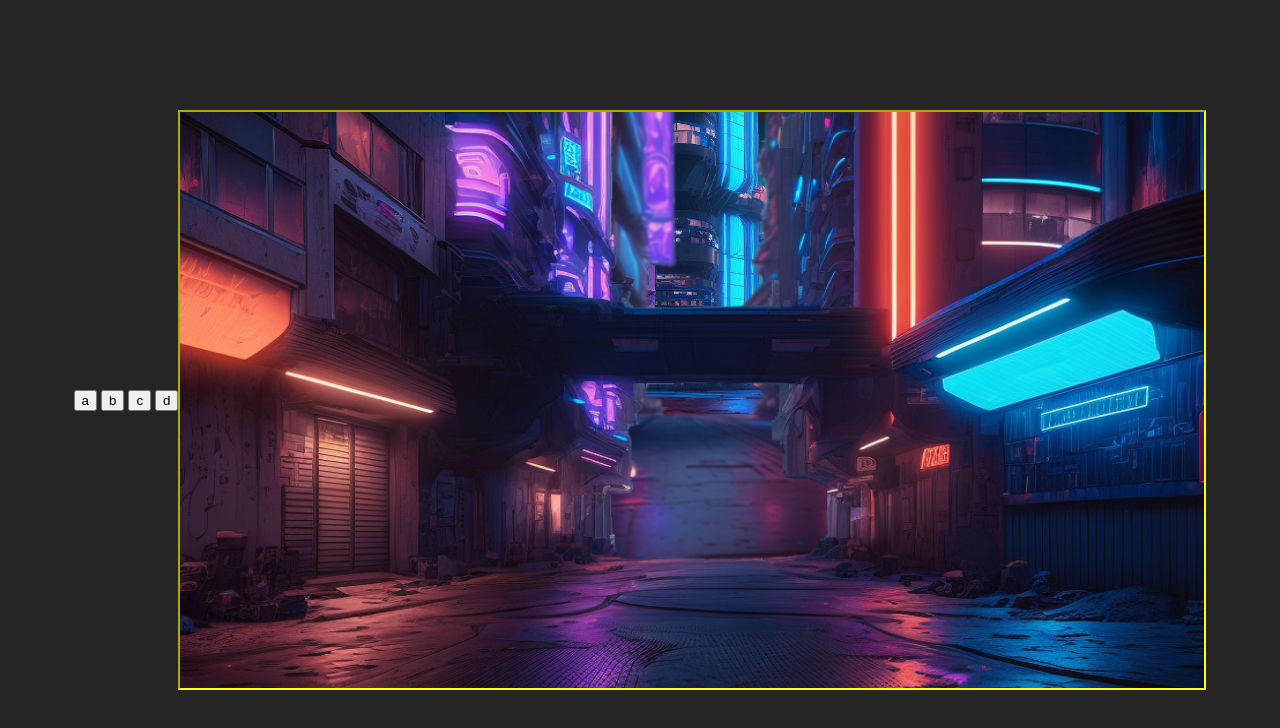
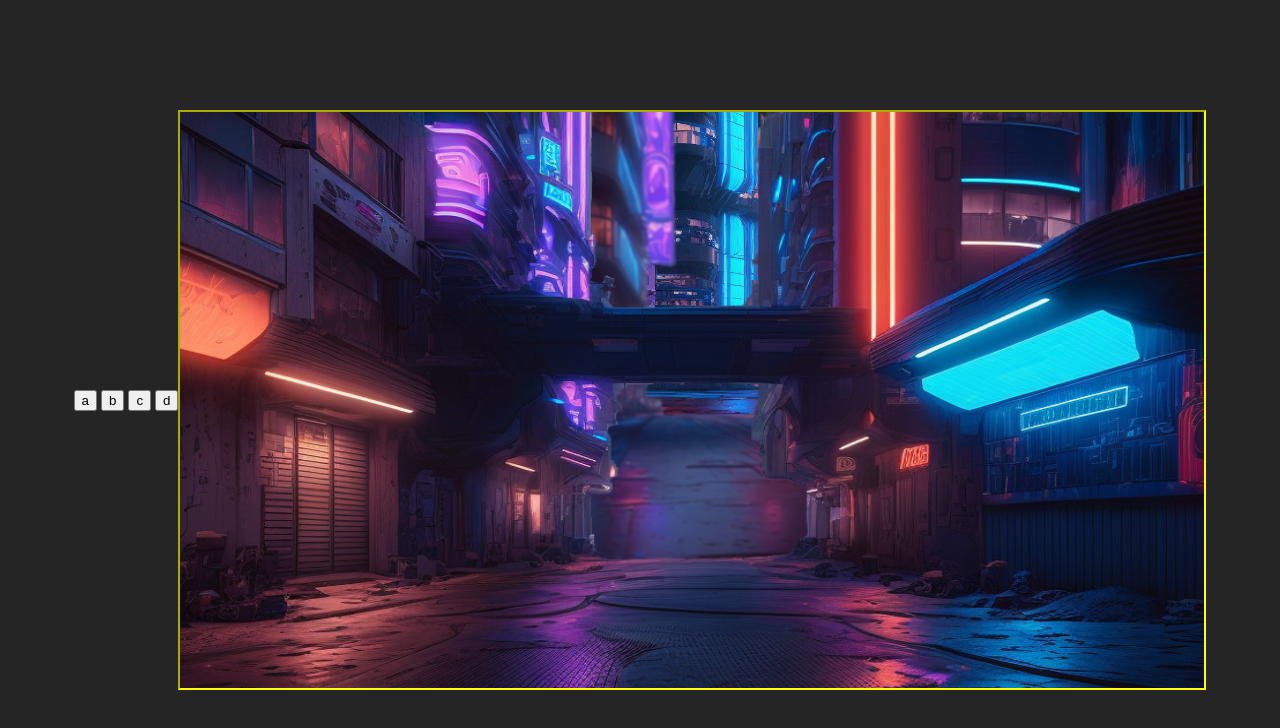
Before and after one commit to gabrieldeori/gabrieldeori.github.io, a plain HTML site: page index.html in a window 1280 px wide. Drawn offline with Linux system fonts and the light colour scheme.

Commit message:
fix: adjusting start position of layer 2, last interaction has low offset, translateX = -2% do the job

```diff
--- a/src/mode-experience/backgrounds/initial.css
+++ b/src/mode-experience/backgrounds/initial.css
@@ -17,7 +17,7 @@
   height: 100%;
   position: relative;
   scale: var(--startScale );
-  translate: 0 0;
+  translate: -2% 0;
   width: 100%;
   z-index: 3;
 }
```
